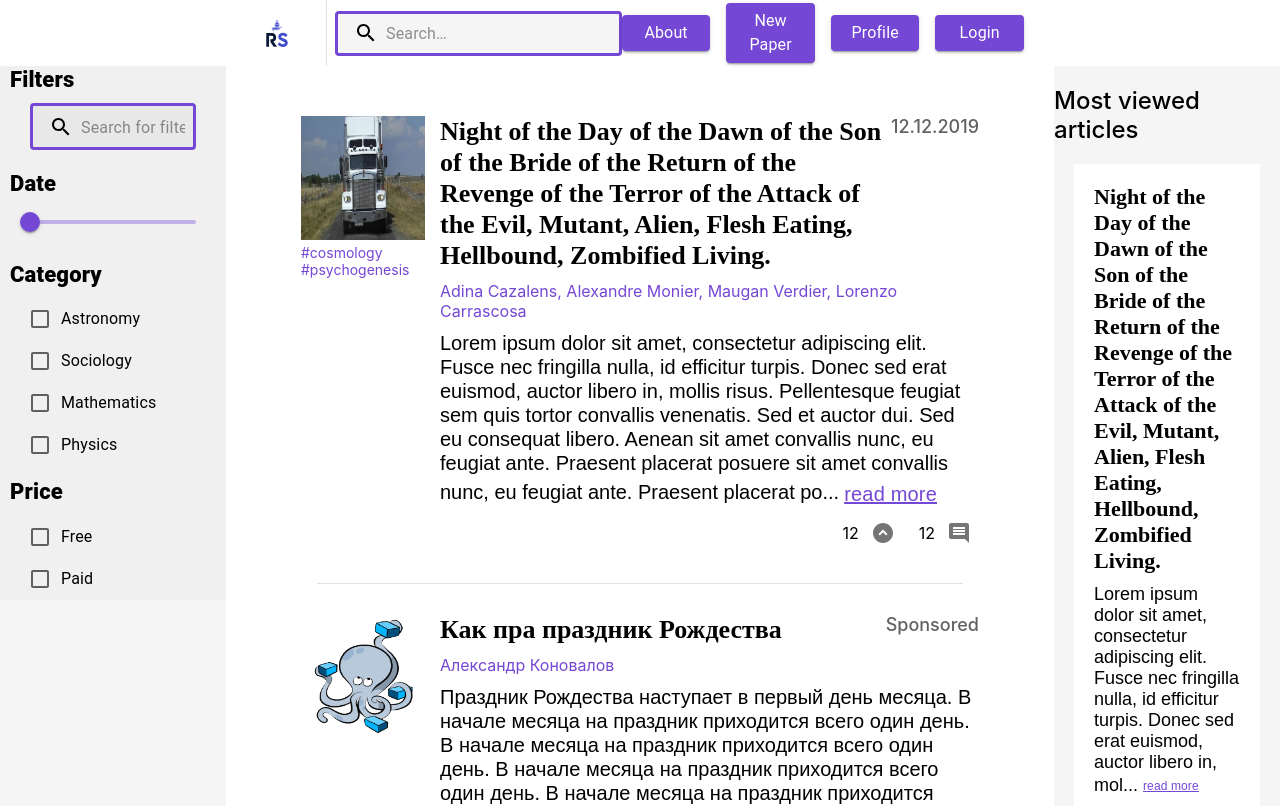
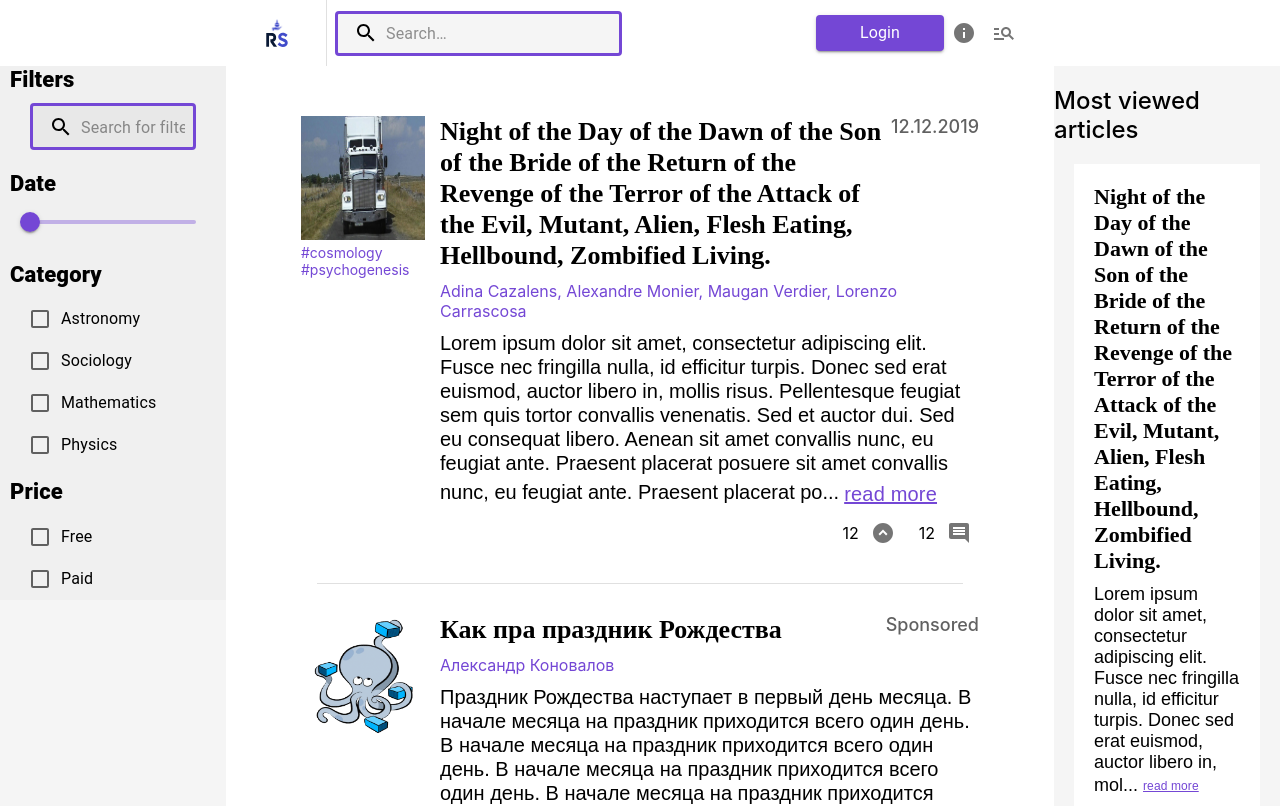
Before and after one commit to researchshare-official/frontend, a Next.js app: page / in a window 1280 px wide. Shown: the top 806 px of the page. Built offline with nearby package versions, Linux system fonts and the light colour scheme.

Commit message:
replace btn by icons

```diff
--- a/components/AppBar.tsx
+++ b/components/AppBar.tsx
@@ -5,17 +5,20 @@ import Box from '@mui/material/Box';
 import { useRouter } from 'next/router';
 import Toolbar from '@mui/material/Toolbar';
 import IconButton from '@mui/material/IconButton';
+import InfoIcon from '@mui/icons-material/Info';
+import NoteAddIcon from '@mui/icons-material/NoteAdd';
 import SearchIcon from '@mui/icons-material/Search';
 import AccountCircleIcon from '@mui/icons-material/AccountCircle';
 import InputBase from '@mui/material/InputBase';
 import Divider from '@mui/material/Divider';
 import Login from './Login';
 import Button from '@mui/material/Button';
-import { buttonGroupClasses, Typography } from '@mui/material';
+import { buttonGroupClasses, Icon, Typography } from '@mui/material';
 import { useState, useContext, FunctionComponent } from 'react';
 import Register from './Register';
 import userContext from '../utils/store';
 import { AUTHlogout } from '../pages/api/auth';
+import { ManageSearch } from '@mui/icons-material';
 
 const Search = styled('div')(({ theme }) => ({
     position: 'relative',
@@ -97,61 +100,6 @@ const AppBar: FunctionComponent = (props) => {
                 </Search>
 
                 <Box sx={{ flexGrow: 1 }} />
-                <Button
-                    onClick={() => router.push('/about')}
-                    variant="contained"
-                    sx={{
-                        width: '8rem',
-                        color: 'primary.main',
-                        marginRight: '1rem',
-                        bgcolor: 'secondary.main',
-                        '&:hover': {
-                            color: 'primary.main',
-                            bgcolor: 'secondary.dark',
-                        },
-                    }}
-                >
-                    <Typography sx={{ textTransform: 'capitalize' }}>
-                        About
-                    </Typography>
-                </Button>
-                <Button
-                    onClick={() => router.push('/submit-paper')}
-                    variant="contained"
-                    sx={{
-                        width: '8rem',
-                        color: 'primary.main',
-                        marginRight: '1rem',
-                        bgcolor: 'secondary.main',
-                        '&:hover': {
-                            color: 'primary.main',
-                            bgcolor: 'secondary.dark',
-                        },
-                    }}
-                >
-                    <Typography sx={{ textTransform: 'capitalize' }}>
-                        New Paper
-                    </Typography>
-                </Button>
-
-                <Button
-                    onClick={() => router.push('/profile')}
-                    variant="contained"
-                    sx={{
-                        width: '8rem',
-                        color: 'primary.main',
-                        marginRight: '1rem',
-                        bgcolor: 'secondary.main',
-                        '&:hover': {
-                            color: 'primary.main',
-                            bgcolor: 'secondary.dark',
-                        },
-                    }}
-                >
-                    <Typography sx={{ textTransform: 'capitalize' }}>
-                        Profile
-                    </Typography>
-                </Button>
 
                 {user !== undefined && user !== null ? (
                     <>
@@ -176,11 +124,25 @@ const AppBar: FunctionComponent = (props) => {
                                 Logout
                             </Typography>
                         </Button>
-                        <IconButton onClick={() => router.push('profile')}>
+                        <IconButton onClick={() => router.push('/profile')}>
                             <AccountCircleIcon />
+                        </IconButton>
+                        <IconButton
+                            onClick={() => router.push('/submit-paper')}
+                        >
+                            <NoteAddIcon />
+                        </IconButton>
+                        <IconButton onClick={() => router.push('/about')}>
+                            <InfoIcon />
+                        </IconButton>
+                        <IconButton
+                            onClick={() => router.push('/detailed-search')}
+                        >
+                            <ManageSearch />
                         </IconButton>
                     </>
                 ) : (
+                    <>
                         <Button
                             onClick={() => setLoginIsOpen(true)}
                             variant="contained"
@@ -198,6 +160,15 @@ const AppBar: FunctionComponent = (props) => {
                                 Login
                             </Typography>
                         </Button>
+                        <IconButton onClick={() => router.push('/about')}>
+                            <InfoIcon />
+                        </IconButton>
+                        <IconButton
+                            onClick={() => router.push('/detailed-search')}
+                        >
+                            <ManageSearch />
+                        </IconButton>
+                    </>
                 )}
             </Toolbar>
             <Login
```
Lines whose indentation alone changed are shown as unchanged.
